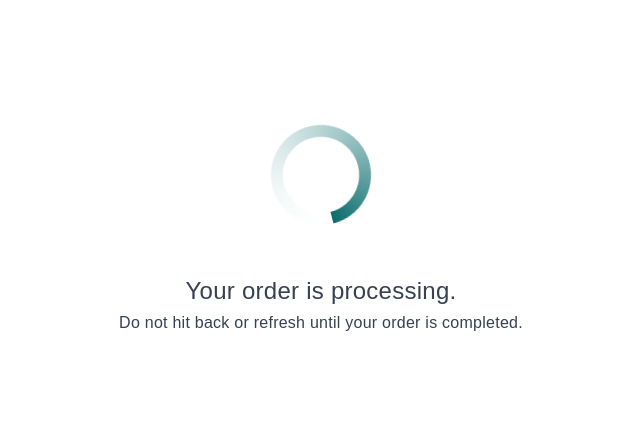
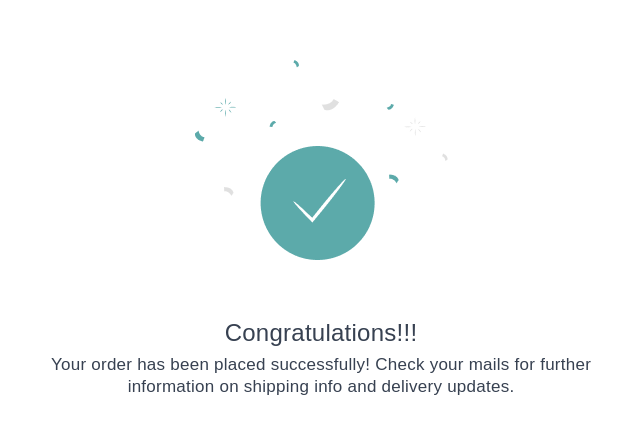
Before and after one commit to owlcode3/ion-ev, a React (Vite) app: page /op in a window 1280 px wide. Shown: the part 171-604 px from the top of the page, without its empty margins (319-959 px from the left). Built offline with nearby package versions, Linux system fonts and the light colour scheme; a web font is replaced by a local one.

Commit message:
done with congrats ui

```diff
--- /dev/null
+++ b/src/components/component/Congrats.tsx
@@ -0,0 +1,18 @@
+
+function Congrats() {
+  return (
+    <div className="congrats">
+      <div className="congrats__box">
+        <div className="congrats__spinner">
+          <img src="/congrats.png" alt="loading spinner" />
+        </div>
+
+        <div>
+          <h2 className="congrats__heading">Congratulations!!!</h2>
+          <p className="congrats__paragraph">Your order has been placed successfully! Check your mails for further information on shipping info and delivery updates.</p>
+        </div>
+      </div>
+    </div>)
+}
+
+export default Congrats
--- a/src/components/component/OrderProcessing.tsx
+++ b/src/components/component/OrderProcessing.tsx
@@ -3,7 +3,7 @@ function OrderProcessing() {
   return (
     <div className="order-processing">
       <div className="order-processing__box">
-        <img className="order-processing__spinner" src="/public/Ellipse 1.png" alt="loading spinner" />
+        <img className="order-processing__spinner" src="/Ellipse 1.png" alt="loading spinner" />
 
         <div>
           <h2 className="order-processing__heading">Your order is processing.</h2>
--- a/src/routes.tsx
+++ b/src/routes.tsx
@@ -9,6 +9,7 @@ import InfoAndShipping from "./components/component/InfoAndShipping"
 import Checkout from "./components/pages/Checkout"
 import Payment from "./components/component/Payment"
 import Summary from "./components/component/Summary"
+import Congrats from "./components/component/Congrats"
 
 
 const router = createBrowserRouter(
@@ -19,7 +20,8 @@ const router = createBrowserRouter(
     },
     {
       path: "/op",
-      element: <OrderProcessing />
+      // element: <OrderProcessing />
+      element: <Congrats />
     },
     {
       path: "/checkout",
@@ -29,7 +31,7 @@ const router = createBrowserRouter(
           path: "", element:
             <>
               {/* <InfoAndShipping /> */}
-              <Summary />
+              {/* <Summary /> */}
               {/* <Payment /> */}
             </>
         }
--- /dev/null
+++ b/src/styles/components/congrats.scss
@@ -0,0 +1,49 @@
+.congrats {
+  @extend %center;
+  position: fixed;
+  top: 0;
+  width: 100%;
+  height: 100vh;
+  background: rgba(255, 255, 255, 0.5);
+  backdrop-filter: blur(20px);
+  border-radius: 4px;
+  z-index: 9999;
+}
+
+.congrats__box {
+  @extend %center;
+  flex-direction: column;
+  gap: 5rem;
+}
+
+.congrats__spinner {
+  animation: scale 0.6s linear;
+}
+
+.congrats__heading {
+  text-align: center;
+  font-size: 2.4rem;
+  font-weight: 500;
+  line-height: 32px;
+  letter-spacing: 0.25px;
+  margin-bottom: 0.5rem;
+}
+
+.congrats__paragraph {
+  text-align: center;
+  font-size: 1.7rem;
+  font-weight: 400;
+  line-height: 22px;
+  letter-spacing: 0.25px;
+  max-width: 62rem;
+  padding: 0 2rem;
+}
+
+@keyframes scale {
+  from {
+    scale: 0;
+  }
+  to {
+    scale: 1;
+  }
+}
--- a/src/styles/index.scss
+++ b/src/styles/index.scss
@@ -34,6 +34,7 @@
 @import "./components/cart";
 @import "./components/cartIcon";
 @import "./components/checkoutStatus";
+@import "./components/congrats";
 @import "./components/contactAndShippingInformation";
 @import "./components/deliveryOptions";
 @import "./components/emptyCart";
```
Also changed, not shown: public/congrats.png (added).
